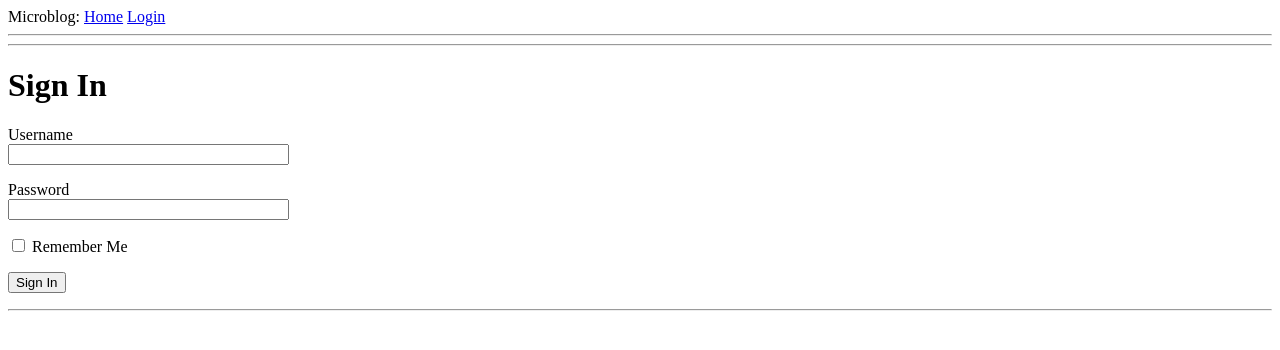
After one commit to AF-datascience/blogsite_flask, a Flask app: page /login in a window 1280 px wide. The commit adds this page. Shown: the top 350 px of the page. Run offline with Flask 3, Linux system fonts and the light colour scheme.

Commit message:
created user login page, using webforms and templates

```diff
--- a/app/forms.py
+++ b/app/forms.py
@@ -0,0 +1,13 @@
+# flask wtf extension uses classes to represent web forms
+# a form class defines the fields of the form as class varibales
+
+# web form here is going to be a username an dpassword:
+from flask_wtf import FlaskForm
+from wtforms import StringField, PasswordField, BooleanField, SubmitField
+from wtforms.validators import DataRequired
+
+class LoginForm(FlaskForm):
+    username = StringField('Username', validators=[DataRequired()])
+    password = PasswordField('Password', validators=[DataRequired()])
+    remember_me = BooleanField('Remember Me')
+    submit = SubmitField('Sign In')
--- a/app/routes.py
+++ b/app/routes.py
@@ -4,8 +4,9 @@
 # to execture whena cleint requests a given URL.
 
 # The view function here just returns a greeting for these two urls
-from flask import render_template
+from flask import render_template, flash, redirect, url_for
 from app import app
+from app.forms import LoginForm
 
 
 # decorators here will be modify the function of index()
@@ -15,7 +16,7 @@ from app import app
 # so when the browser requests / or index urls flask will invoke this function
 # and pass its return value back to the browser as a response.
 
-# Templates will be used in place of presentation of the html
+# Templates will be used in place of presentation of the htmkol
 # allowing us to focus solely on the python code.
 
 @app.route("/")
@@ -36,5 +37,25 @@ def index():
     ]
 
 
+    # user posts
+    postal = [
+        {'speaker': {'name':'Frankenstein'},
+         'body': 'I like walking with my arms in front of me'}
+    ]
+
     return render_template('index.html', title = 'My Microblog',
-                           user = user, posts = posts)
+                           user = user, posts = posts, postal = postal)
+                           #
+# construct new view function that allows us to execute the logic for this form
+# this should render the template we made as login.html
+@app.route("/login", methods=['GET','POST'])
+def login():
+    form = LoginForm()
+    if form.validate_on_submit():
+        flash('Login requested for user {}, remember_me={}'.format(
+            form.username.data, form.remember_me.data
+        ))
+        return redirect(url_for('index'))
+    return render_template('login.html', title = "Login",
+                           form = form)
+# the dectorator methods tells flask this view function accepts the get and post request
--- a/app/templates/base.html
+++ b/app/templates/base.html
@@ -11,7 +11,20 @@ all other pages can be derived from this one-->
     {%endif%}
     </head>
     <body>
-        <div>Microblog: <a href = "/index">Home</a></div>
+        <div>Microblog:
+            <a href = "{{url_for('index')}}">Home</a>
+            <a href = "{{url_for('login')}}">Login</a>
+        </div>
+        <hr>
+        {% with messages = get_flashed_messages()%}
+        {% if messages%}
+        <ul>
+            {% for message in messages%}
+            <li>{{message}}</li>
+            {% endfor %}
+        </ul>
+        {% endif %}
+        {%  endwith %}
         <hr>
         {%block content%}{%endblock%}
         <hr>
--- /dev/null
+++ b/app/templates/login.html
@@ -0,0 +1,27 @@
+<!-- this is a html template to add the forms into so they be
+ rendered on the web page-->
+
+ {% extends "base.html"%}
+
+ {%block content%}
+<h1> Sign In</h1>
+    <form action = "" method = "post" novalidate>
+        {{form.hidden_tag()}}
+        <p>
+            {{form.username.label}}<br>
+            {{form.username(size=32)}}
+            {% for error in form.username.errors %}
+            <span style="color: red;">[{{ error }}]</span>
+            {% endfor %}
+        </p>
+        <p>
+            {{form.password.label}}<br>
+            {{form.password(size=32)}}
+            {% for error in form.password.errors %}
+            <span style="color: red;">[{{ error }}]</span>
+            {% endfor %}
+        </p>
+        <p>{{form.remember_me()}} {{form.remember_me.label}}</p>
+        <p>{{form.submit()}}</p>
+    </form>
+{%endblock%}
--- a/config.py
+++ b/config.py
@@ -1,4 +1,6 @@
 import os
+# configuration file allows us to perform seprartion of concerns.
+# the class stores the configuration variables
 
 class Config:
     SECRET_KEY = os.environ.get("SECRET KEY") or "you will never guess"
```
Also changed, not shown: app/templates/index.html (+5 -5 lines).
